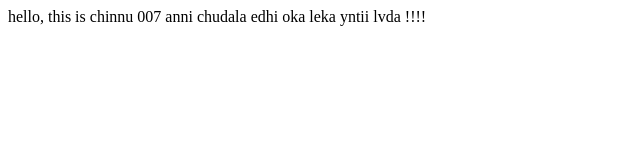
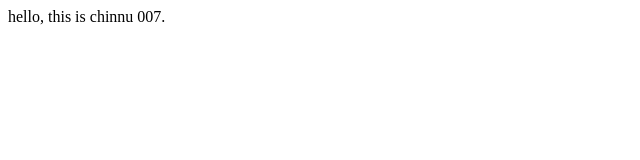
Before and after one commit to DHEERAJ9502/new, a plain HTML site: page index.html in a window 1280 px wide. Shown: the whole page, without its empty margins (0-640 px from the left). Drawn offline with Linux system fonts and the light colour scheme.

Commit message:
Update index.html

```diff
--- a/index.html
+++ b/index.html
@@ -6,8 +6,7 @@
     <title>Document</title>
 </head>
 <body>
-    hello, this is chinnu 007
-    anni chudala edhi oka leka yntii lvda !!!!
+    hello, this is chinnu 007.
 </body>
 
 </html>
```
